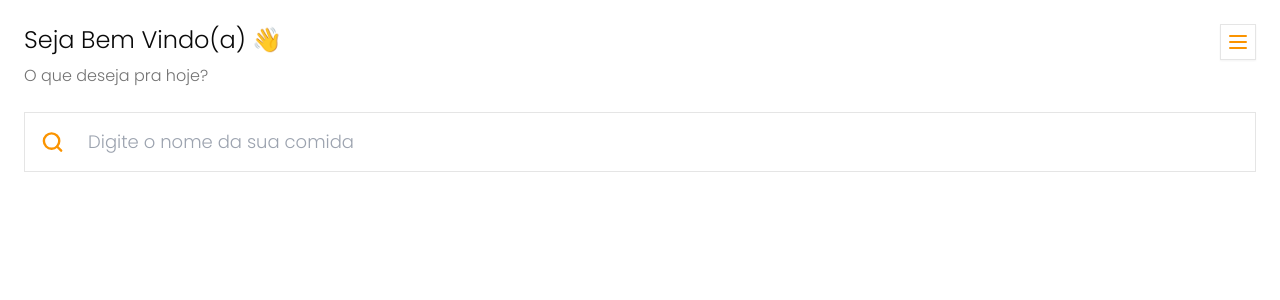
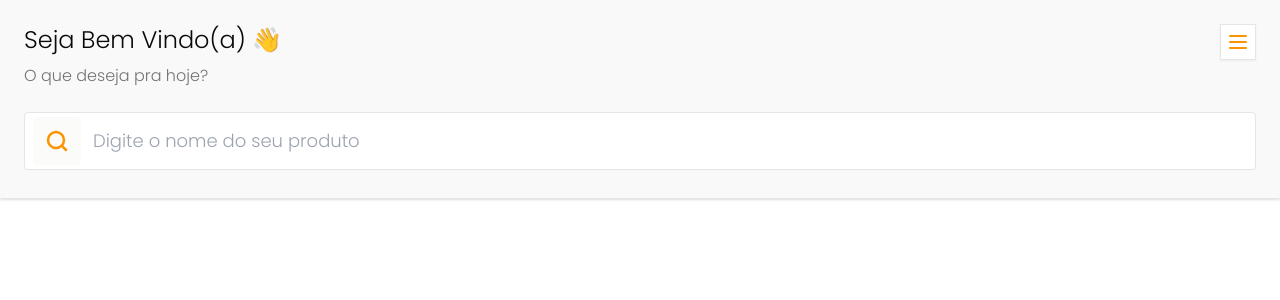
Before and after one commit to KaianDev/next-delivery, a Next.js app: page /1 in a window 1280 px wide. Shown: the top 300 px of the page. Built offline with nearby package versions, Linux system fonts and the light colour scheme.

Commit message:
feat: add Search component

```diff
--- a/app/[tenent]/_components/header.tsx
+++ b/app/[tenent]/_components/header.tsx
@@ -1,12 +1,15 @@
 /* eslint-disable react-hooks/exhaustive-deps */
 "use client"
 
+import { Menu } from "lucide-react"
+
+// Components
 import { Button } from "@/components/ui/button"
-import { Menu, Search } from "lucide-react"
+import { SearchInput } from "./search-input"
 
 export const Header = () => {
   return (
-    <header className="space-y-6 p-6 pb-7">
+    <header className="space-y-6 border-b bg-[#f9f9f9] p-6 pb-7 shadow">
       <div className="flex justify-between">
         <div>
           <h1 className="text-2xl font-medium">Seja Bem Vindo(a) 👋</h1>
@@ -16,15 +19,7 @@ export const Header = () => {
           <Menu className="text-tenant" size={24} />
         </Button>
       </div>
-      <div className="flex h-[60px] items-center justify-center gap-6 border px-4">
-        <Search strokeWidth="2.5" className="text-tenant" size={24} />
-
-        <input
-          type="search"
-          className="w-full border-0 text-lg outline-none "
-          placeholder="Digite o nome da sua comida"
-        />
-      </div>
+      <SearchInput />
     </header>
   )
 }
--- /dev/null
+++ b/app/[tenent]/_components/search-input.tsx
@@ -0,0 +1,58 @@
+"use client"
+
+import { useState } from "react"
+import { Search } from "lucide-react"
+import { zodResolver } from "@hookform/resolvers/zod"
+import { useForm } from "react-hook-form"
+import { z } from "zod"
+
+// Utilities
+import { cn } from "@/lib/utils"
+
+const searchSchema = z.object({
+  search: z.string(),
+})
+
+type SearchForm = z.infer<typeof searchSchema>
+
+export const SearchInput = () => {
+  const [focused, setFocused] = useState(false)
+  const form = useForm<SearchForm>({
+    resolver: zodResolver(searchSchema),
+    defaultValues: {
+      search: "",
+    },
+  })
+
+  const handleSearchSubmit = ({ search }: SearchForm) => {
+    if (search.trim() !== "") {
+      console.log({ search })
+    }
+  }
+
+  return (
+    <form
+      onSubmit={form.handleSubmit(handleSearchSubmit)}
+      className={cn(
+        "flex items-center justify-center gap-3 rounded border bg-white p-1 px-2",
+        focused && "border-tenant",
+      )}
+    >
+      <button
+        type="submit"
+        className="flex aspect-square size-12 items-center justify-center rounded bg-[#fbfbf9]"
+      >
+        <Search strokeWidth="2.5" className="text-tenant" size={24} />
+      </button>
+
+      <input
+        {...form.register("search")}
+        type="search"
+        className="w-full border-0 text-lg outline-none"
+        placeholder="Digite o nome do seu produto"
+        onFocus={() => setFocused(true)}
+        onBlur={() => setFocused(false)}
+      />
+    </form>
+  )
+}
--- a/app/[tenent]/page.tsx
+++ b/app/[tenent]/page.tsx
@@ -1,3 +1,4 @@
+// Components
 import { Header } from "./_components/header"
 
 const HomePage = () => {
--- a/package.json
+++ b/package.json
@@ -10,6 +10,7 @@
     "prepare": "husky"
   },
   "dependencies": {
+    "@hookform/resolvers": "^3.3.4",
     "@radix-ui/react-icons": "^1.3.0",
     "@radix-ui/react-slot": "^1.0.2",
     "class-variance-authority": "^0.7.0",
@@ -19,8 +20,10 @@
     "next": "14.1.3",
     "react": "^18",
     "react-dom": "^18",
+    "react-hook-form": "^7.51.0",
     "tailwind-merge": "^2.2.1",
-    "tailwindcss-animate": "^1.0.7"
+    "tailwindcss-animate": "^1.0.7",
+    "zod": "^3.22.4"
   },
   "devDependencies": {
     "@types/node": "^20",
```
Also changed, not shown: 1 other file (tests, documents, lock files or other folders).
